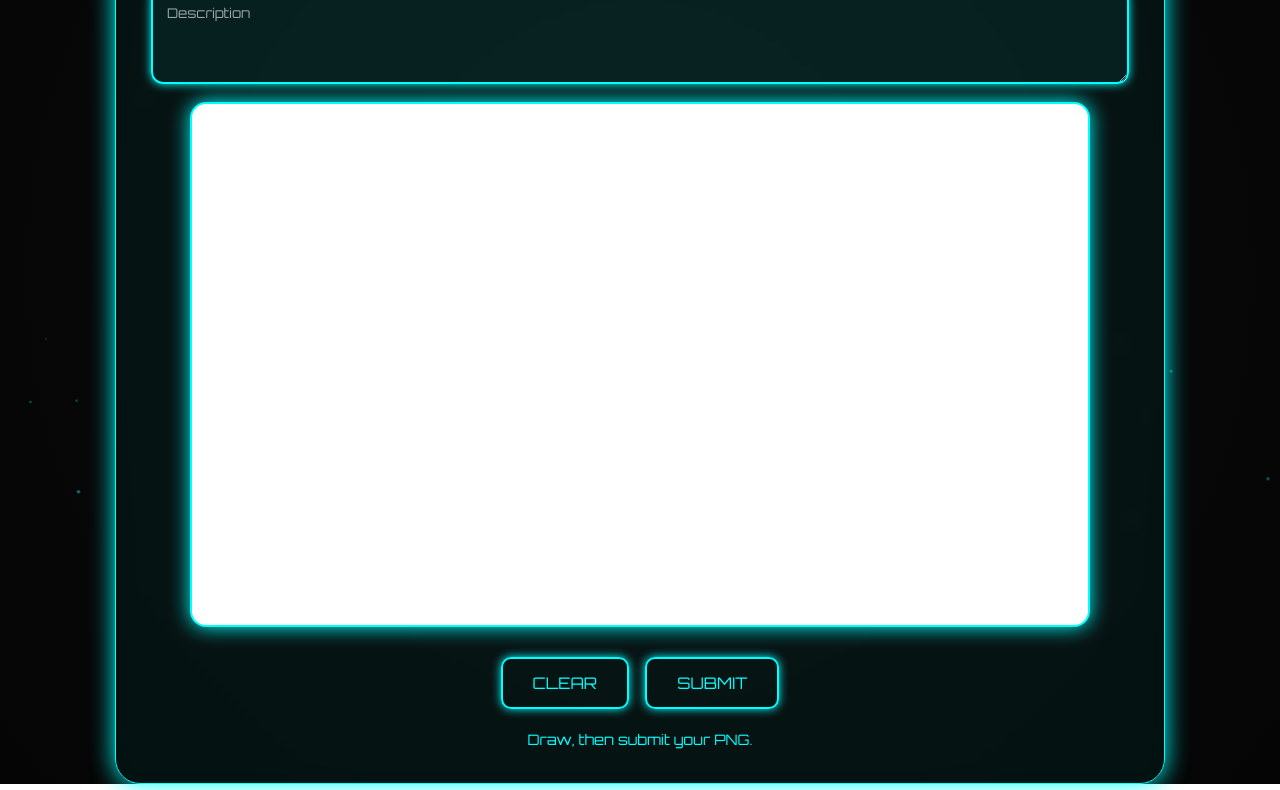
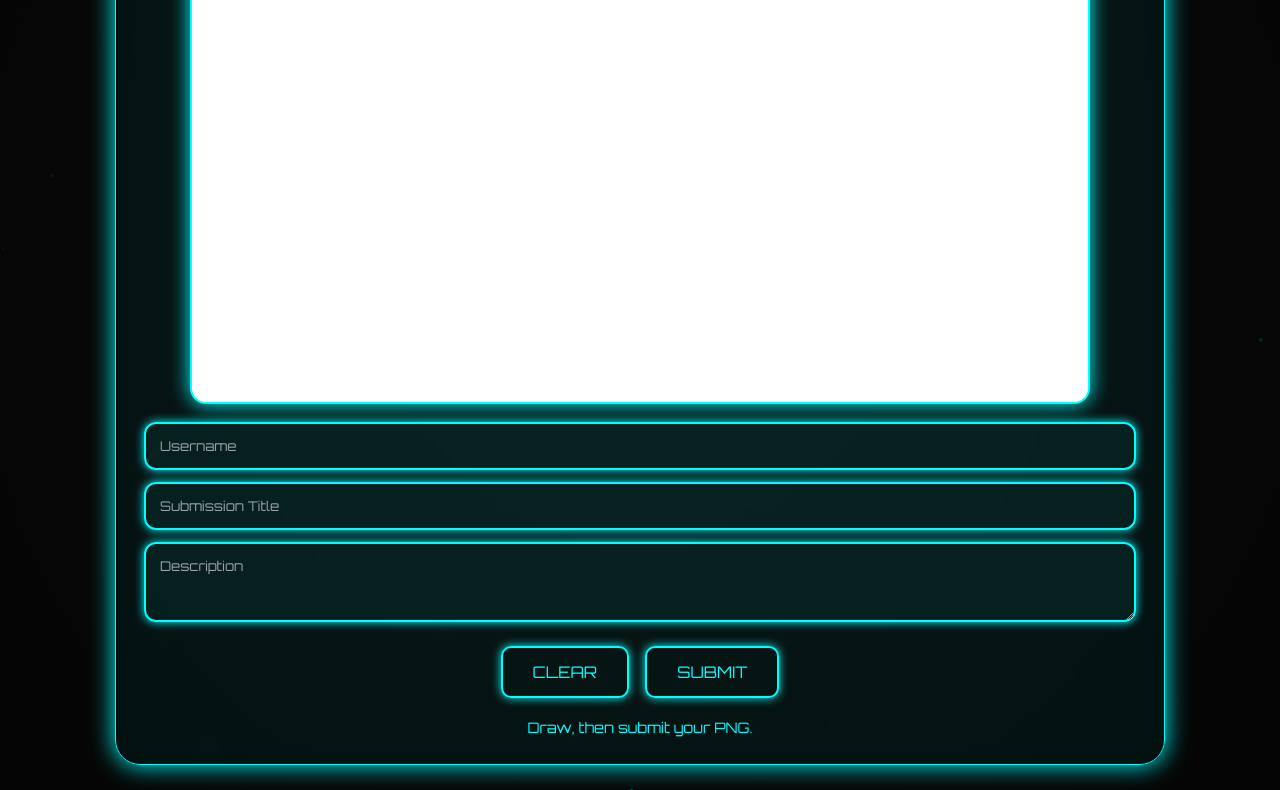
Before and after one commit to GameboyAlex1234/FileStorageGameboyAlex, a website: page FnamDraw.html in a window 1280 px wide. Shown: the part 241-1031 px from the top of the page. Drawn offline with Linux system fonts and the light colour scheme.

Commit message:
Update FnamDraw.html

```diff
--- a/FnamDraw.html
+++ b/FnamDraw.html
@@ -15,21 +15,26 @@
 body {
   margin: 0;
   min-height: 100vh;
+  background: radial-gradient(circle at center, #0a0a0a, #050505);
+  font-family: 'Orbitron', sans-serif;
+  color: white;
+  overflow-x: hidden;
+}
+
+.page {
+  min-height: 100vh;
   display: flex;
   justify-content: center;
   align-items: center;
-  background: radial-gradient(circle at center, #0a0a0a, #050505);
-  overflow: hidden;
-  font-family: 'Orbitron', sans-serif;
-  color: white;
+  padding: 25px;
 }
 
 .container {
   position: relative;
   z-index: 2;
   text-align: center;
-  padding: 35px;
-  width: min(95vw, 1050px);
+  padding: 28px;
+  width: min(96vw, 1050px);
   border: 1px solid #0ff;
   border-radius: 25px;
   background: rgba(0, 255, 255, 0.05);
@@ -38,19 +43,32 @@ body {
 }
 
 h1 {
-  margin-top: 0;
-  font-size: 2.4rem;
+  margin: 0 0 18px;
+  font-size: clamp(1.6rem, 4vw, 2.4rem);
   color: #fff;
   text-transform: uppercase;
   letter-spacing: 0.1em;
   animation: glowPulse 2s infinite alternate;
 }
 
+canvas {
+  background: white;
+  border: 2px solid #0ff;
+  border-radius: 16px;
+  box-shadow: 0 0 20px #0ff;
+  width: min(100%, 900px);
+  height: auto;
+  aspect-ratio: 12 / 7;
+  touch-action: none;
+  display: block;
+  margin: 0 auto;
+}
+
 .form-group {
   display: flex;
   flex-direction: column;
   gap: 12px;
-  margin-bottom: 18px;
+  margin-top: 18px;
 }
 
 .form-group input,
@@ -67,7 +85,7 @@ h1 {
 }
 
 .form-group textarea {
-  min-height: 95px;
+  min-height: 80px;
   resize: vertical;
 }
 
@@ -76,19 +94,8 @@ h1 {
   color: rgba(255, 255, 255, 0.6);
 }
 
-canvas {
-  background: white;
-  border: 2px solid #0ff;
-  border-radius: 16px;
-  box-shadow: 0 0 20px #0ff;
-  width: 900px;
-  height: 525px;
-  max-width: 100%;
-  touch-action: none;
-}
-
 .buttons {
-  margin-top: 20px;
+  margin-top: 18px;
 }
 
 button {
@@ -113,7 +120,7 @@ button:hover {
 }
 
 #status {
-  margin-top: 15px;
+  margin-top: 14px;
   font-size: 0.9em;
   color: #0ff;
 }
@@ -128,12 +135,13 @@ button:hover {
 }
 
 .particle {
-  position: absolute;
+  position: fixed;
   background: #0ff;
   border-radius: 50%;
   opacity: 0.7;
   animation: floatParticles linear infinite;
   z-index: 1;
+  pointer-events: none;
 }
 
 @keyframes floatParticles {
@@ -151,8 +159,11 @@ button:hover {
 
 <body>
 
+<div class="page">
   <div class="container">
     <h1>Draw Your Submission</h1>
+
+    <canvas id="canvas" width="1200" height="700"></canvas>
 
     <div class="form-group">
       <input id="username" type="text" placeholder="Username">
@@ -160,14 +171,13 @@ button:hover {
       <textarea id="description" placeholder="Description"></textarea>
     </div>
 
-  <canvas id="canvas" width="1200" height="700"></canvas>
-
     <div class="buttons">
       <button id="clear">Clear</button>
       <button id="submit">Submit</button>
     </div>
 
     <div id="status">Draw, then submit your PNG.</div>
+  </div>
 </div>
 
 <script>
@@ -179,6 +189,7 @@ const titleInput = document.getElementById("submissionTitle");
 const descriptionInput = document.getElementById("description");
 
 let drawing = false;
+let lastPos = null;
 
 usernameInput.value = localStorage.getItem("submissionUsername") || "";
 titleInput.value = localStorage.getItem("submissionTitle") || "";
@@ -217,11 +228,19 @@ function getPos(e) {
   };
 }
 
+function insideCanvas(pos) {
+  return pos.x >= 0 && pos.x <= canvas.width && pos.y >= 0 && pos.y <= canvas.height;
+}
+
 function start(e) {
   drawing = true;
   const pos = getPos(e);
+  lastPos = insideCanvas(pos) ? pos : null;
+
+  if (lastPos) {
     ctx.beginPath();
-  ctx.moveTo(pos.x, pos.y);
+    ctx.moveTo(lastPos.x, lastPos.y);
+  }
 }
 
 function draw(e) {
@@ -230,29 +249,43 @@ function draw(e) {
 
   const pos = getPos(e);
 
+  if (!insideCanvas(pos)) {
+    lastPos = null;
+    return;
+  }
+
   ctx.lineWidth = 6;
   ctx.lineCap = "round";
   ctx.strokeStyle = "black";
 
+  ctx.beginPath();
+
+  if (lastPos) {
+    ctx.moveTo(lastPos.x, lastPos.y);
+  } else {
+    ctx.moveTo(pos.x, pos.y);
+  }
+
   ctx.lineTo(pos.x, pos.y);
   ctx.stroke();
 
+  lastPos = pos;
   saveDrawing();
 }
 
 function stop() {
   drawing = false;
+  lastPos = null;
   saveDrawing();
 }
 
-canvas.addEventListener("mousedown", start);
-canvas.addEventListener("mousemove", draw);
-canvas.addEventListener("mouseup", stop);
-canvas.addEventListener("mouseleave", stop);
+document.addEventListener("mousedown", start);
+document.addEventListener("mousemove", draw);
+document.addEventListener("mouseup", stop);
 
-canvas.addEventListener("touchstart", start);
-canvas.addEventListener("touchmove", draw);
-canvas.addEventListener("touchend", stop);
+document.addEventListener("touchstart", start, { passive: false });
+document.addEventListener("touchmove", draw, { passive: false });
+document.addEventListener("touchend", stop);
 
 document.getElementById("clear").onclick = () => {
   ctx.clearRect(0, 0, canvas.width, canvas.height);
@@ -285,9 +318,6 @@ document.getElementById("submit").onclick = async () => {
 
     const text = await res.text();
 
-    console.log("Status:", res.status);
-    console.log("Response:", text);
-
     if (res.ok) {
       statusText.textContent = "Drawing sent!";
       alert("Drawing sent!");
@@ -296,7 +326,6 @@ document.getElementById("submit").onclick = async () => {
       alert("Error: " + text);
     }
   } catch (err) {
-    console.error(err);
     statusText.textContent = "Error sending drawing.";
     alert("Error: " + err.message);
   }
```
Lines whose indentation alone changed are shown as unchanged.
